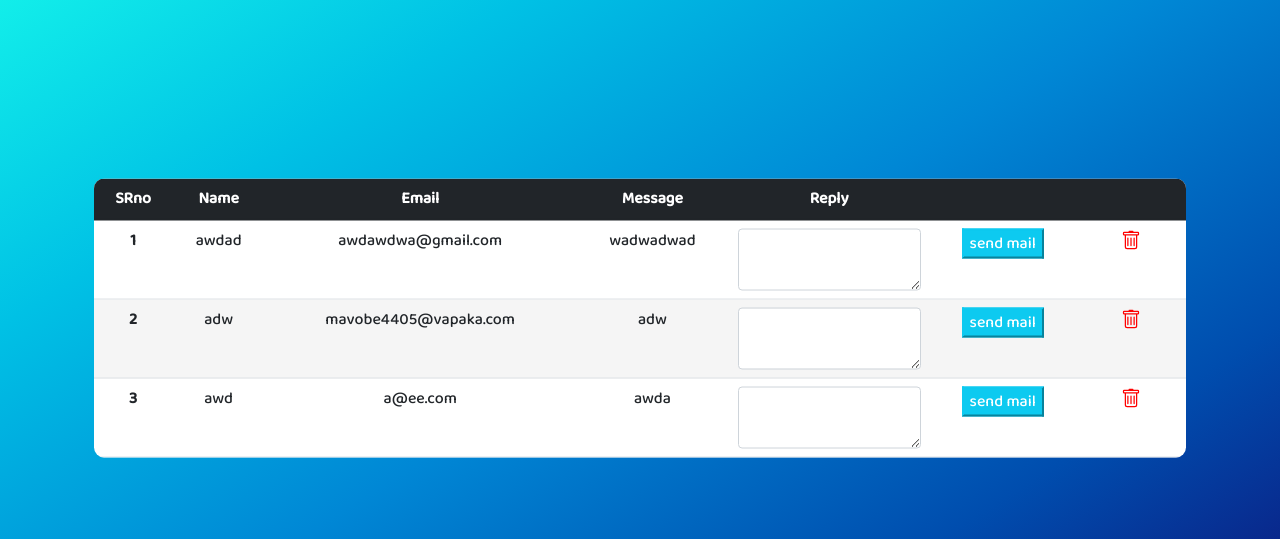
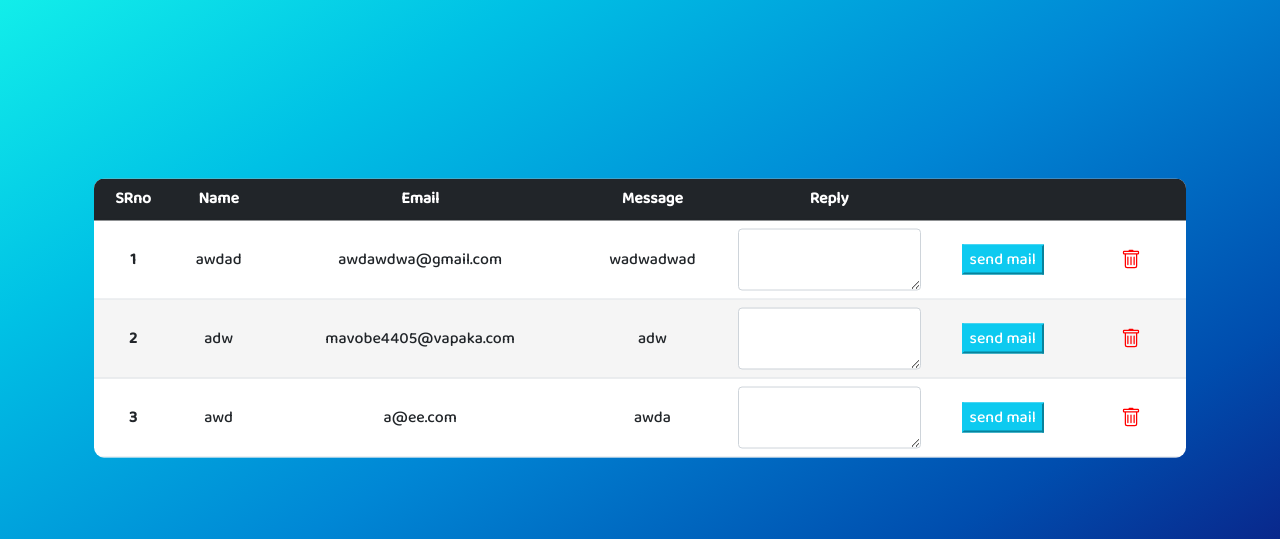
Before and after one commit to AmeyaJ25/Insurance-Website, a Flask app: template templates/viewdata.html in a window 1280 px wide. Shown: the part 74-613 px from the top of the page. Run offline with Flask 2, Linux system fonts and the light colour scheme; the template is opened without the code that fills it: values that come from a table or form of the project are taken from there, others are empty; data comes from the database, SQL or seed files in the repository; some libraries are stand-ins or nearby versions.

Commit message:
first commit

```diff
--- a/templates/viewdata.html
+++ b/templates/viewdata.html
@@ -4,7 +4,7 @@
   <style>
     td,th{
       text-align: center;
-      padding-top: 10px;
+      vertical-align: middle;
     }
     .abn{
       width:10%;
```
